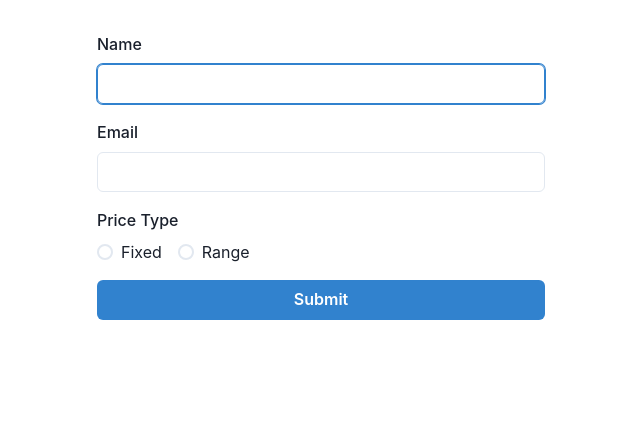
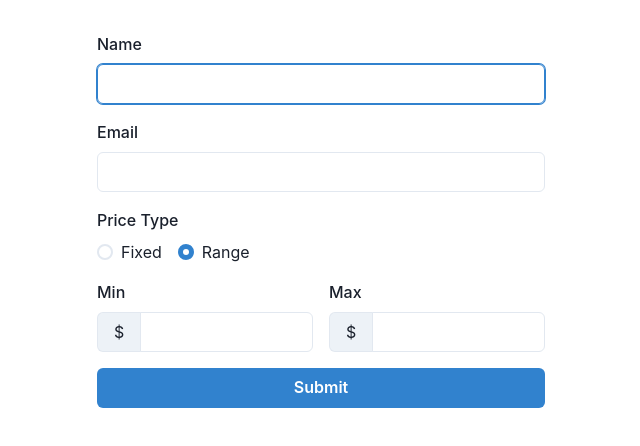
Before and after one commit to itsalysialynn/ignition-fe-test, a React (Vite) app: page /form in a window 1280 px wide. Shown: the top 446 px of the page, without its empty margins (319-959 px from the left). Built offline with nearby package versions, Linux system fonts and the light colour scheme.

Commit message:
Make range the default price type

```diff
--- a/src/Form.tsx
+++ b/src/Form.tsx
@@ -20,6 +20,7 @@ import {
 export const Form = () => {
   const { register, handleSubmit, watch } = useForm<FormData>({
     resolver: zodResolver(formSchema),
+    defaultValues: { price: { type: PriceType.Range } },
   })
 
   const saveData = (data: FormData) => {
@@ -47,7 +48,7 @@ export const Form = () => {
           </FormControl>
           <FormControl>
             <FormLabel>Price Type</FormLabel>
-            <RadioGroup>
+            <RadioGroup defaultValue={priceType}>
               <Stack direction="row" spacing={4}>
                 <Radio
                   id="fixed"
```
